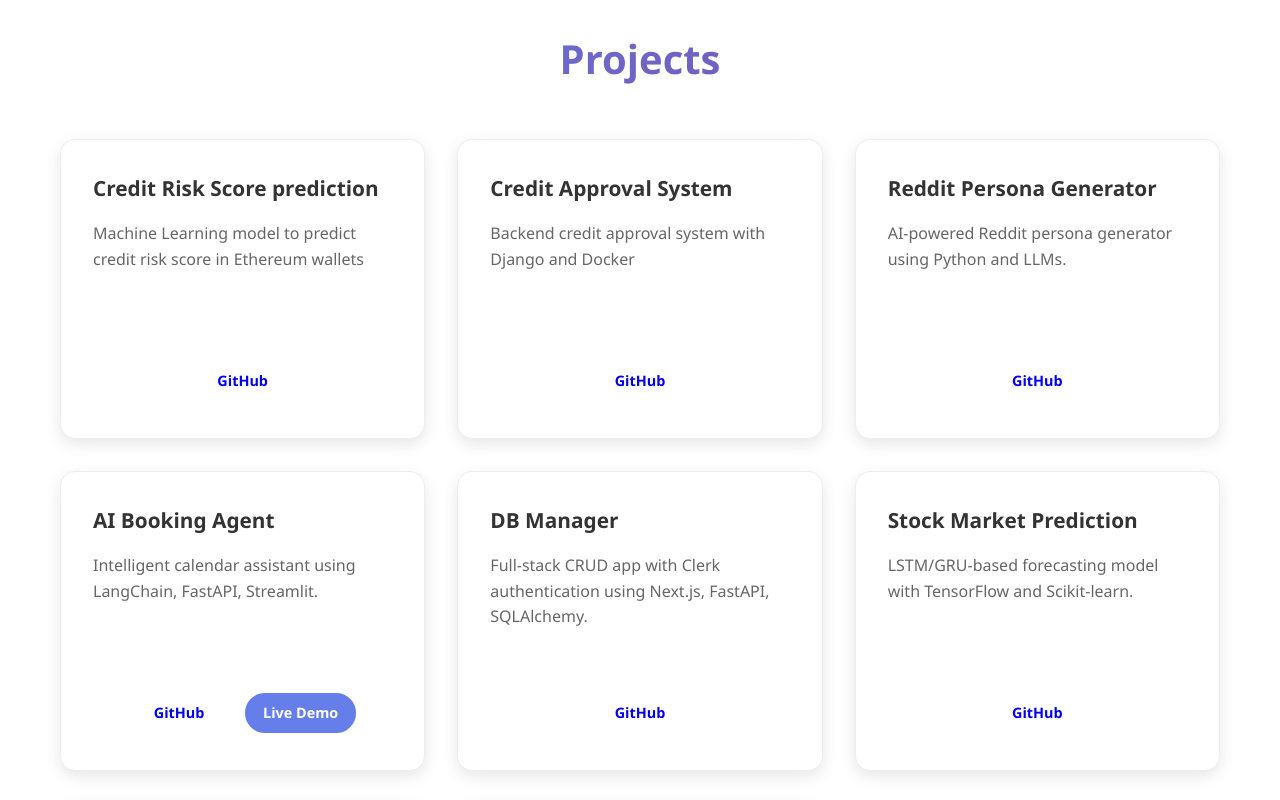
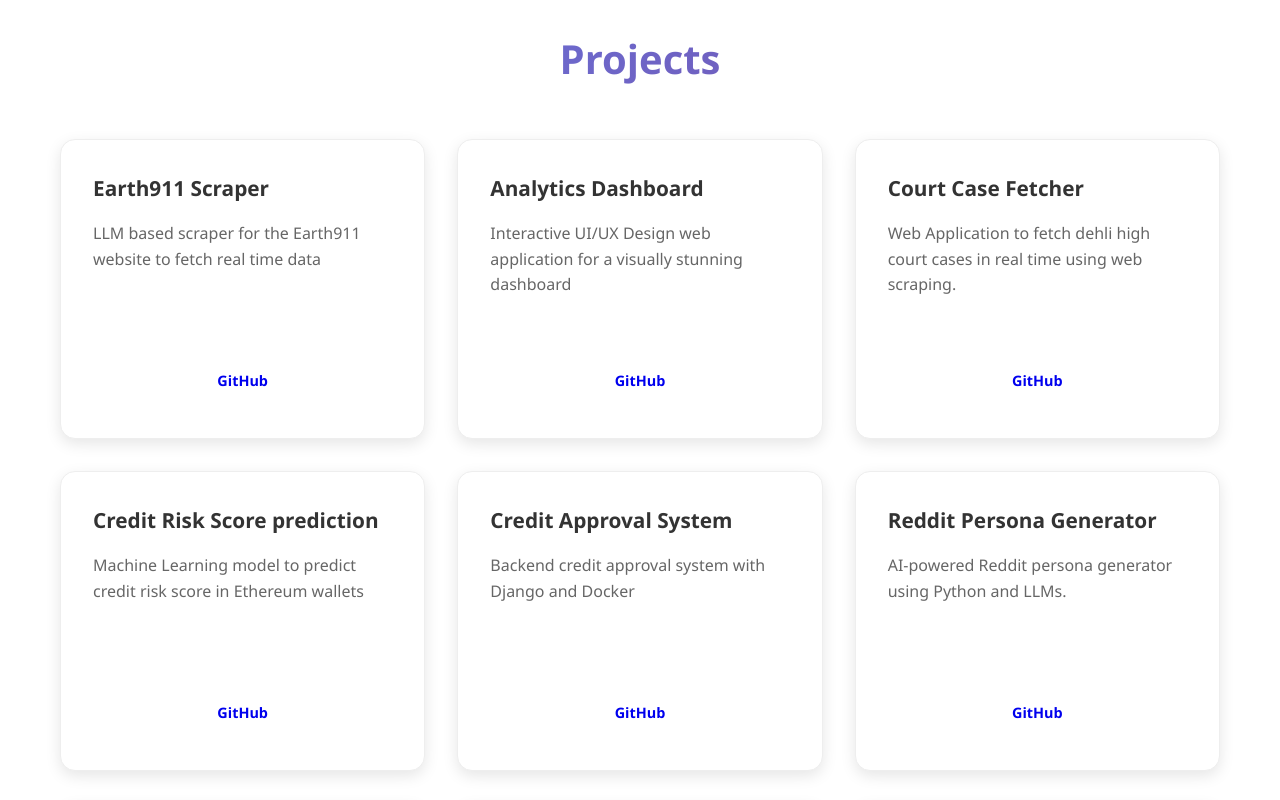
Before and after one commit to SamuelAlex013/portfolio, a React (Create React App) app: page / in a window 1280 px wide. Shown: the part 1220-2020 px from the top of the page. Built offline with nearby package versions, Linux system fonts and the light colour scheme.

Commit message:
add projects

```diff
--- a/src/App.js
+++ b/src/App.js
@@ -90,6 +90,21 @@ const AboutSection = () => {
 // Projects Section Component
 const ProjectsSection = () => {
   const projects = [
+    {
+      title:"Earth911 Scraper",
+      description: "LLM based scraper for the Earth911 website to fetch real time data",
+      github: "https://github.com/SamuelAlex013/Earth911_Scraper"
+    },
+    {
+      title:"Analytics Dashboard",
+      description: "Interactive UI/UX Design web application for a visually stunning dashboard",
+      github: "https://github.com/SamuelAlex013/AI_Analytics_Dashboard"
+    },
+    {
+      title:"Court Case Fetcher",
+      description: "Web Application to fetch dehli high court cases in real time using web scraping.",
+      github: "https://github.com/SamuelAlex013/Case_Fetcher"
+    },
     {
       title:"Credit Risk Score prediction",
       description: "Machine Learning model to predict credit risk score in Ethereum wallets",
```
